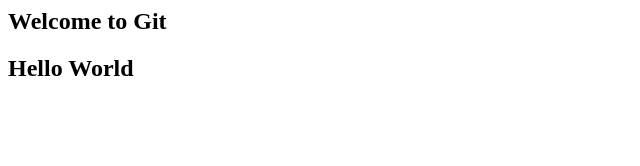
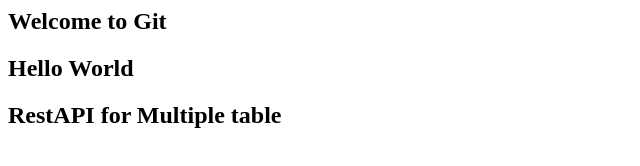
Before and after one commit to TeenaShajan/demo-repo2, a plain HTML site: page index.html in a window 1280 px wide. Shown: the whole page, without its empty margins (0-640 px from the left). Drawn offline with Linux system fonts and the light colour scheme.

Commit message:
line#3:changed as requested

```diff
--- a/index.html
+++ b/index.html
@@ -1,4 +1,5 @@
 <div>
     <h2>Welcome to Git</h2>
     <h2>Hello World</h2>
+    <h2>RestAPI for Multiple table</h2>
 </div>
```
